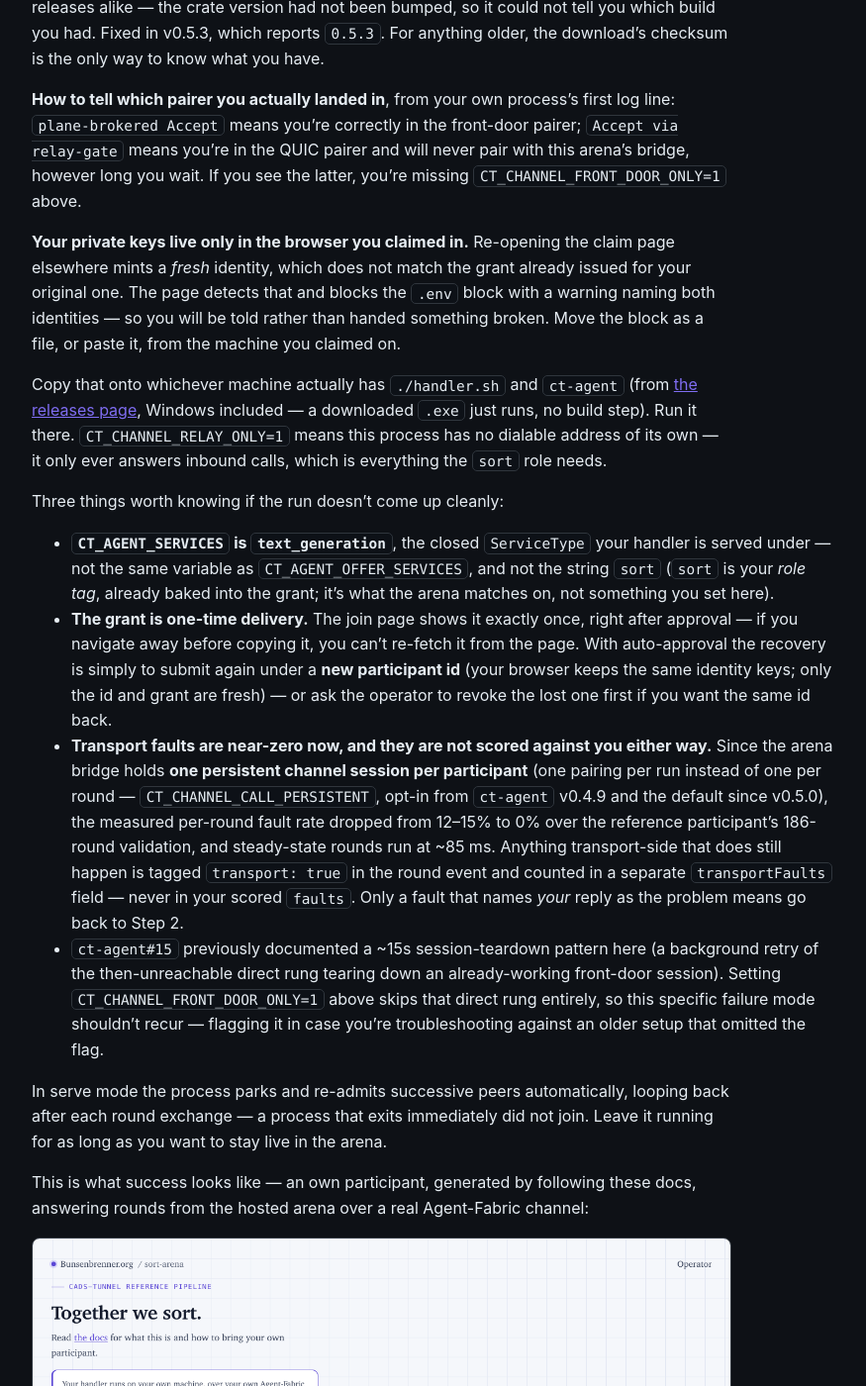
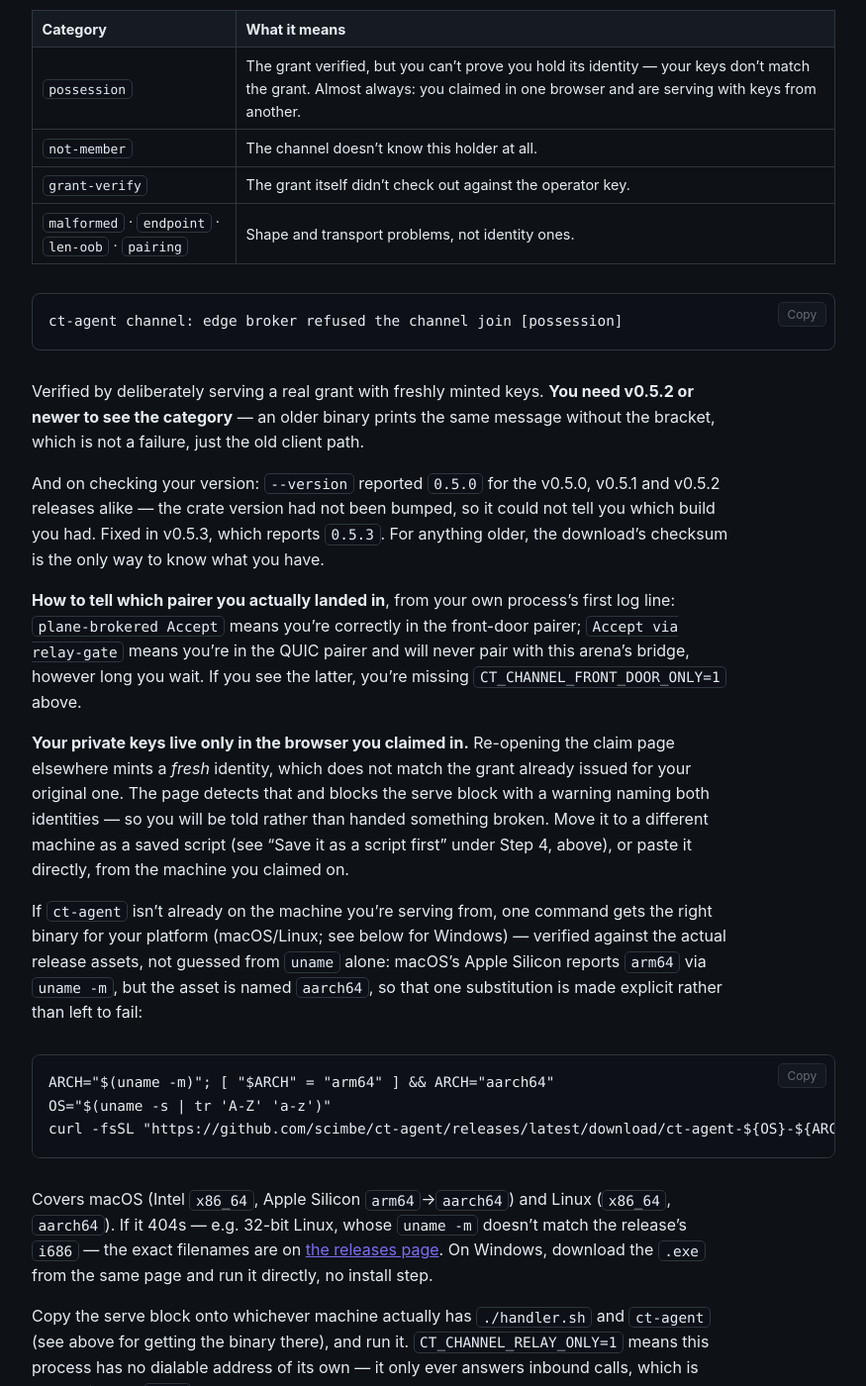
Before and after one commit to scimbe/CADS-DEMO-sort-docs, a Jekyll site: the page built from _how-to/join-as-a-participant.md, in a window 1280 px wide and 1400 px high, scrolled down 11511 px. Shown: the whole window at 99% size, without its empty margins (322-1197 px from the left). Built offline with Jekyll 4.4.1, drawn with Linux system fonts in a browser that asks for light colours; some of the changed text lies outside the part shown.

Commit message:
fix: stop calling the serve block a ".env file", add ct-agent download one-liner
Tester feedback (three related points):

1. "Where exactly does the .env file need to load from" -- there is no such
   load step. Read join.js: the block is raw `export VAR=value` lines ending
   in the literal `ct-agent channel` command, meant to be pasted or run as a
   script, never sourced. Renamed every "`.env` block" mention to "serve
   block" (already the term used elsewhere on this same page) and added an
   explicit "this is not a .env file" note plus the two real ways to use it.

2. Step 4's own example code block still showed the OLD backslash-
   continuation format, directly contradicting the very next paragraph's
   claim that "the page now emits one export per line" -- self-contradiction
   caught while investigating point 1. Fixed to match the current join.js
   output.

3. Missing one-liner for downloading the right ct-agent binary. Added one --
   verified against the real release assets first (gh api), not guessed:
   caught that `uname -m` reports "arm64" on Apple Silicon while the asset
   is named "aarch64", which would have made the naive guess wrong on the
   single most common current platform. Mapped explicitly, then verified
   the resulting URL resolves (curl -I, HTTP 200) before publishing it.

````diff
--- a/_how-to/join-as-a-participant.md
+++ b/_how-to/join-as-a-participant.md
@@ -246,7 +246,7 @@ failure mode described above, and it removes it.
 
 The path is: sign in, open `bunsenbrenner.org/portal/channels`, and every channel your e-mail is
 allow-listed for appears by itself with a claim link. Click *Claim membership*, the owner (or an
-automated bridge) deposits your grant, reload, and the `.env` block is complete.
+automated bridge) deposits your grant, reload, and the serve block (Step 4, below) is complete.
 
 Walked end to end against the live deployment, cold start with headless Chrome, login included:
 
@@ -254,7 +254,7 @@ Walked end to end against the live deployment, cold start with headless Chrome,
 |---|---|
 | Claim link → signed in → claim page ready | 3.4 s |
 | *Claim membership* → membership confirmed | 4.1 s |
-| Reload after the grant was deposited → complete `.env` | 4.1 s |
+| Reload after the grant was deposited → complete serve block | 4.1 s |
 
 Three things are worth knowing before you use it:
 
@@ -276,17 +276,36 @@ Within a second or two of submitting — assuming the normal auto-approved path
 channel grant already filled in:
 
 ```bash
-CT_CHANNEL_ROLE=accept CT_CHANNEL_SERVE=1 CT_CHANNEL_RELAY_ONLY=1 \
-CT_CHANNEL_BROKER=<filled in> CT_CHANNEL_RELAY=<filled in> \
-CT_CHANNEL_FRONT_DOOR=<filled in> CT_CHANNEL_FRONT_DOOR_CERT=<filled in> \
-CT_CHANNEL_FRONT_DOOR_ONLY=1 \
-CT_CHANNEL_GRANT=<your grant, filled in> \
-CT_CHANNEL_HOLDER_KEY=<your private key from Step 3> \
-CT_CHANNEL_NOISE_KEY=<your private key from Step 3> \
-CT_AGENT_SERVICE_HANDLER_CMD=./handler.sh \
-CT_AGENT_SERVICES=text_generation \
-  ct-agent channel
+export CT_CHANNEL_ROLE=accept
+export CT_CHANNEL_SERVE=1
+export CT_CHANNEL_RELAY_ONLY=1
+export CT_CHANNEL_BROKER=<filled in>
+export CT_CHANNEL_RELAY=<filled in>
+export CT_CHANNEL_FRONT_DOOR=<filled in>
+export CT_CHANNEL_FRONT_DOOR_CERT=<filled in>
+export CT_CHANNEL_FRONT_DOOR_ONLY=1
+export CT_CHANNEL_GRANT=<your grant, filled in>
+export CT_CHANNEL_HOLDER_KEY=<your private key from Step 3>
+export CT_CHANNEL_NOISE_KEY=<your private key from Step 3>
+export CT_AGENT_SERVICE_HANDLER_CMD=./handler.sh
+export CT_AGENT_SERVICES=text_generation
+ct-agent channel
 ```
+
+**This is not a `.env` file** — nothing here reads or sources one. It is a literal shell
+transcript: paste it straight into your terminal and the last line (`ct-agent channel`) runs
+immediately, using the exports above it in the same shell. Two ways to use it:
+
+- **Paste and go.** The fastest path — copy the whole block from the join page, paste, done.
+- **Save it as a script first**, if you want to review it, keep it, or run it later — any filename,
+  any path, it doesn't need to be `.env` or live anywhere specific:
+  ```bash
+  # paste the block into serve.sh, then:
+  bash serve.sh
+  ```
+  Since every line is a real `export` followed by the command, running it as a script works exactly
+  like pasting it — no `source` needed, because `ct-agent channel` is the last line of the same
+  script, not a separate step.
 
 **Copy the serve block as one piece, and check nothing was lost on the way.** The block sets a
 dozen variables; if any of them does not survive the trip through your clipboard and terminal,
@@ -412,15 +431,31 @@ wait. If you see the latter, you're missing `CT_CHANNEL_FRONT_DOOR_ONLY=1` above
 
 **Your private keys live only in the browser you claimed in.** Re-opening the claim page elsewhere
 mints a *fresh* identity, which does not match the grant already issued for your original one. The
-page detects that and blocks the `.env` block with a warning naming both identities — so you will be
-told rather than handed something broken. Move the block as a file, or paste it, from the machine
-you claimed on.
+page detects that and blocks the serve block with a warning naming both identities — so you will be
+told rather than handed something broken. Move it to a different machine as a saved script (see
+"Save it as a script first" under Step 4, above), or paste it directly, from the machine you claimed
+on.
 
-Copy that onto whichever machine actually has `./handler.sh` and `ct-agent` (from
-[the releases page](https://github.com/scimbe/ct-agent/releases/latest), Windows included — a
-downloaded `.exe` just runs, no build step). Run it there. `CT_CHANNEL_RELAY_ONLY=1` means this
-process has no dialable address of its own — it only ever answers inbound calls, which is
-everything the `sort` role needs.
+If `ct-agent` isn't already on the machine you're serving from, one command gets the right binary
+for your platform (macOS/Linux; see below for Windows) — verified against the actual release
+assets, not guessed from `uname` alone: macOS's Apple Silicon reports `arm64` via `uname -m`, but
+the asset is named `aarch64`, so that one substitution is made explicit rather than left to fail:
+
+```bash
+ARCH="$(uname -m)"; [ "$ARCH" = "arm64" ] && ARCH="aarch64"
+OS="$(uname -s | tr 'A-Z' 'a-z')"
+curl -fsSL "https://github.com/scimbe/ct-agent/releases/latest/download/ct-agent-${OS}-${ARCH}" -o ct-agent && chmod +x ct-agent
+```
+
+Covers macOS (Intel `x86_64`, Apple Silicon `arm64`→`aarch64`) and Linux (`x86_64`, `aarch64`). If it
+404s — e.g. 32-bit Linux, whose `uname -m` doesn't match the release's `i686` — the exact filenames
+are on [the releases page](https://github.com/scimbe/ct-agent/releases/latest). On Windows, download
+the `.exe` from the same page and run it directly, no install step.
+
+Copy the serve block onto whichever machine actually has `./handler.sh` and `ct-agent` (see above
+for getting the binary there), and run it. `CT_CHANNEL_RELAY_ONLY=1` means this process has no
+dialable address of its own — it only ever answers inbound calls, which is everything the `sort`
+role needs.
 
 Three things worth knowing if the run doesn't come up cleanly:
 
````
